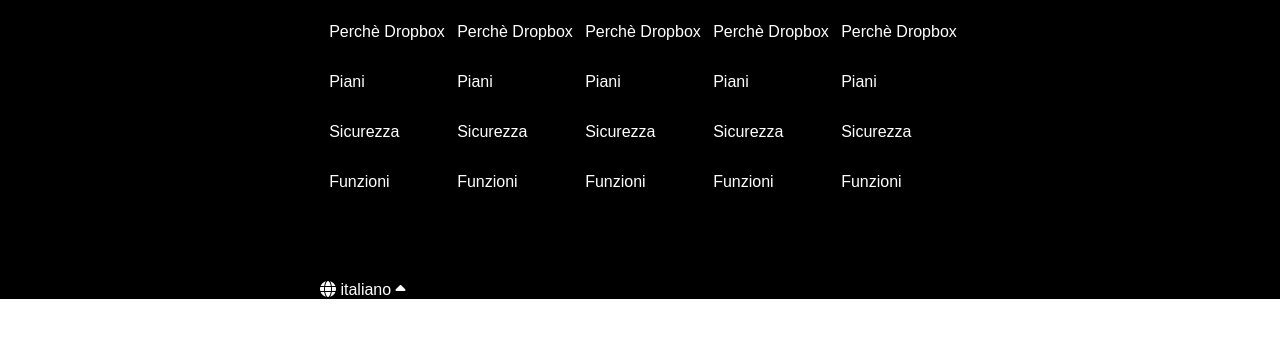
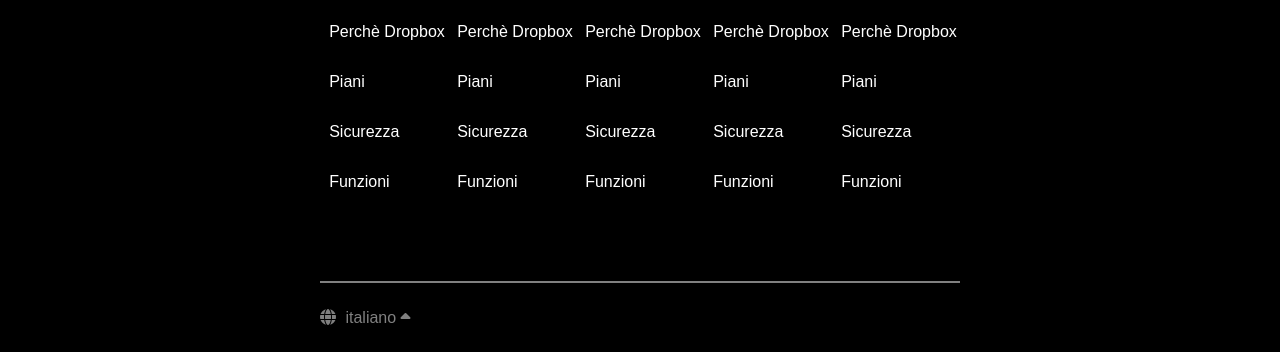
Before and after one commit to marcodldev/htmlcss-dropbox, a plain HTML site: page index.html in a window 1280 px wide. Shown: the part 5576-5930 px from the top of the page. Before the commit the page ends 5875 px from the top, so only its background shows below. Drawn offline with Linux system fonts and the light colour scheme.

Commit message:
footer ok

```diff
--- a/assets/css/style.css
+++ b/assets/css/style.css
@@ -364,3 +364,20 @@
     .listamenu {
         padding: 5% 0px;
     }
+
+    #linetta {
+        border: 1px solid grey;
+    }
+
+    .flag {
+        color: grey;
+        padding: 2% 0px;
+    }
+
+    .flag span {
+        margin-left: 5px;
+    }
+
+    #finalborder {
+        border: 1px solid white;
+    }
```
